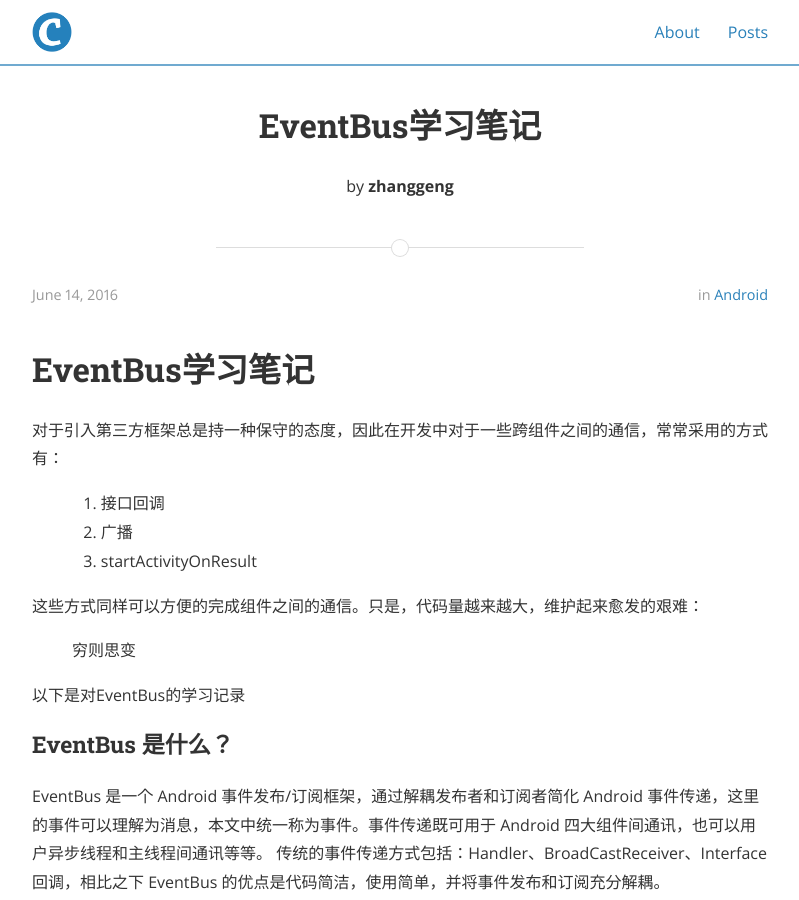
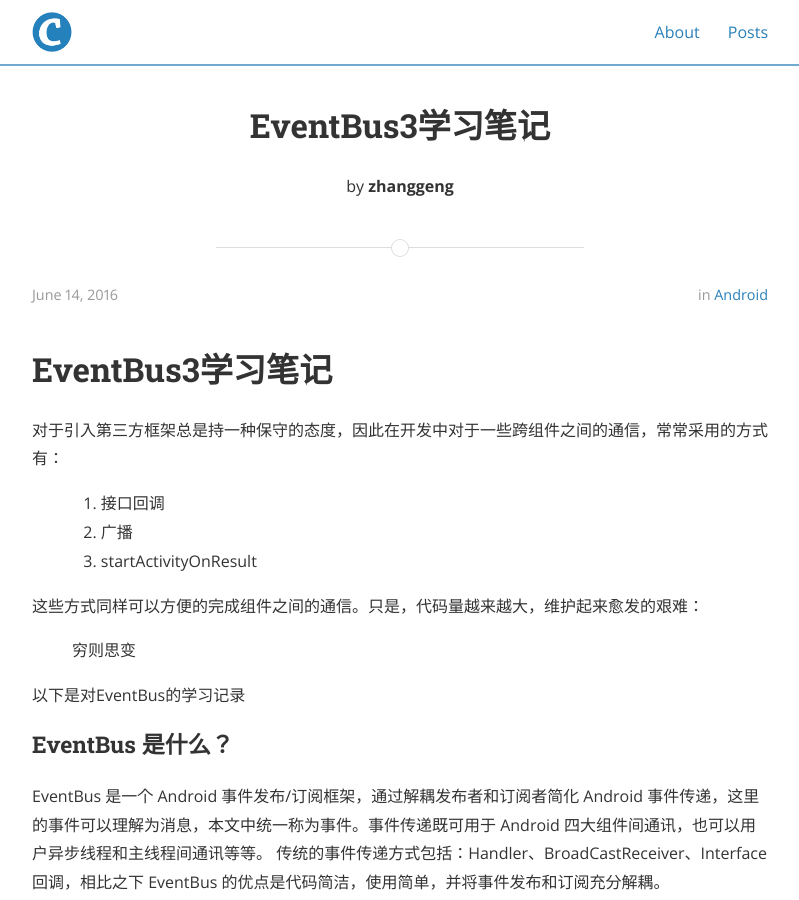
Before and after one commit to SOFTPOWER1991/SOFTPOWER1991.github.io, a Jekyll site: the page built from _posts/2016-06-14-EventBus3学习笔记.markdown, in a window 1280 px wide and 900 px high. Shown: the whole window, without its empty margins (240-1039 px from the left). Built offline with Jekyll 4.4.1, drawn with Linux system fonts in a browser that asks for light colours; nearby versions of some CDN libraries; a style sheet for code colours, icons or effects is not loaded.

Commit message:
update eventbus as eventbus3

```diff
--- a/_posts/2016-06-14-EventBus学习笔记.markdown
+++ b/_posts/2016-06-14-EventBus3学习笔记.markdown
@@ -1,12 +1,12 @@
 ---
 layout: post
-title:  "EventBus学习笔记"
+title:  "EventBus3学习笔记"
 date:   2016-06-14 08:43:59
 author: zhanggeng
 categories: android
 ---
 
-# EventBus学习笔记
+# EventBus3学习笔记
 
 对于引入第三方框架总是持一种保守的态度，因此在开发中对于一些跨组件之间的通信，常常采用的方式有：
 
```
